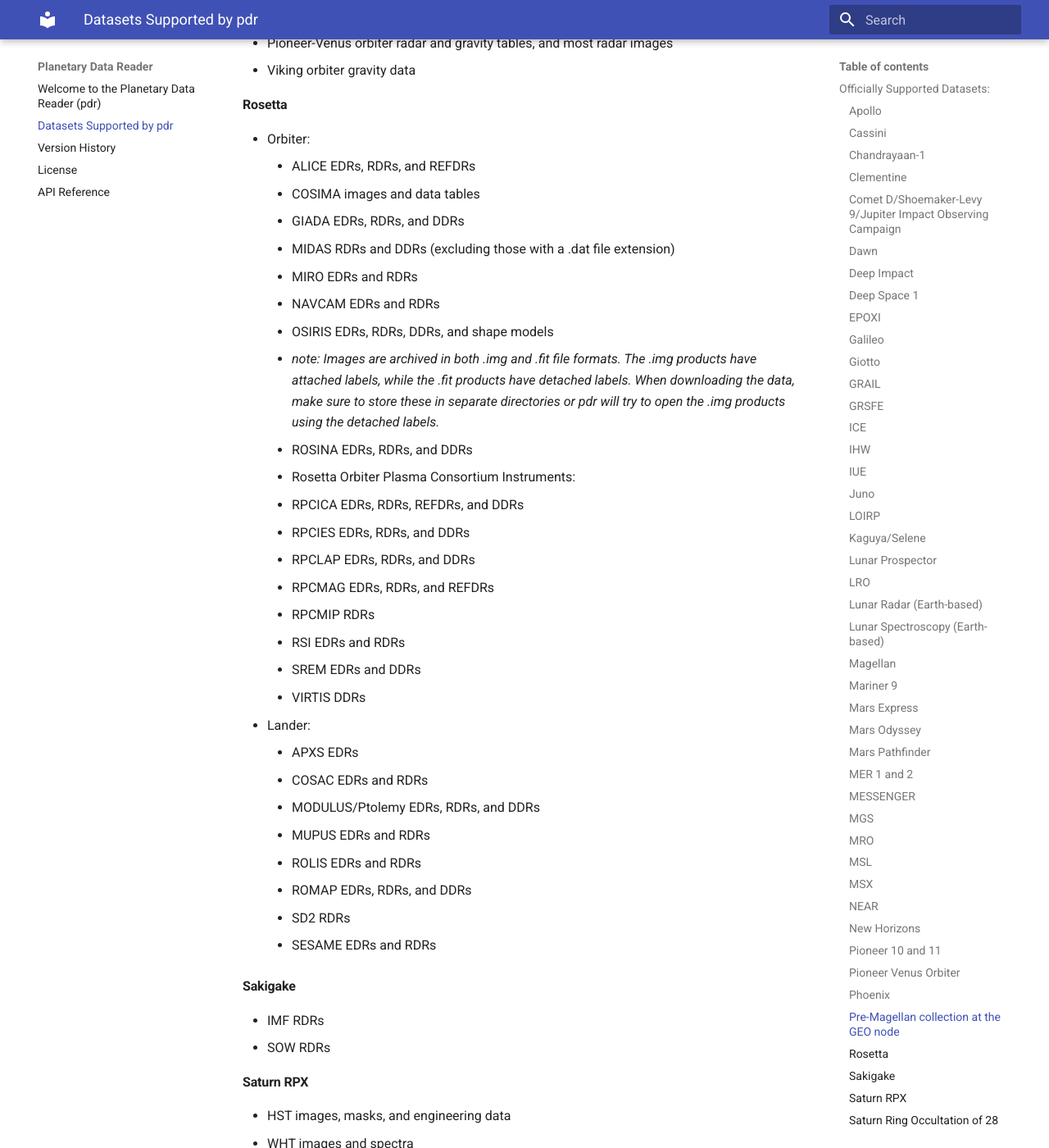
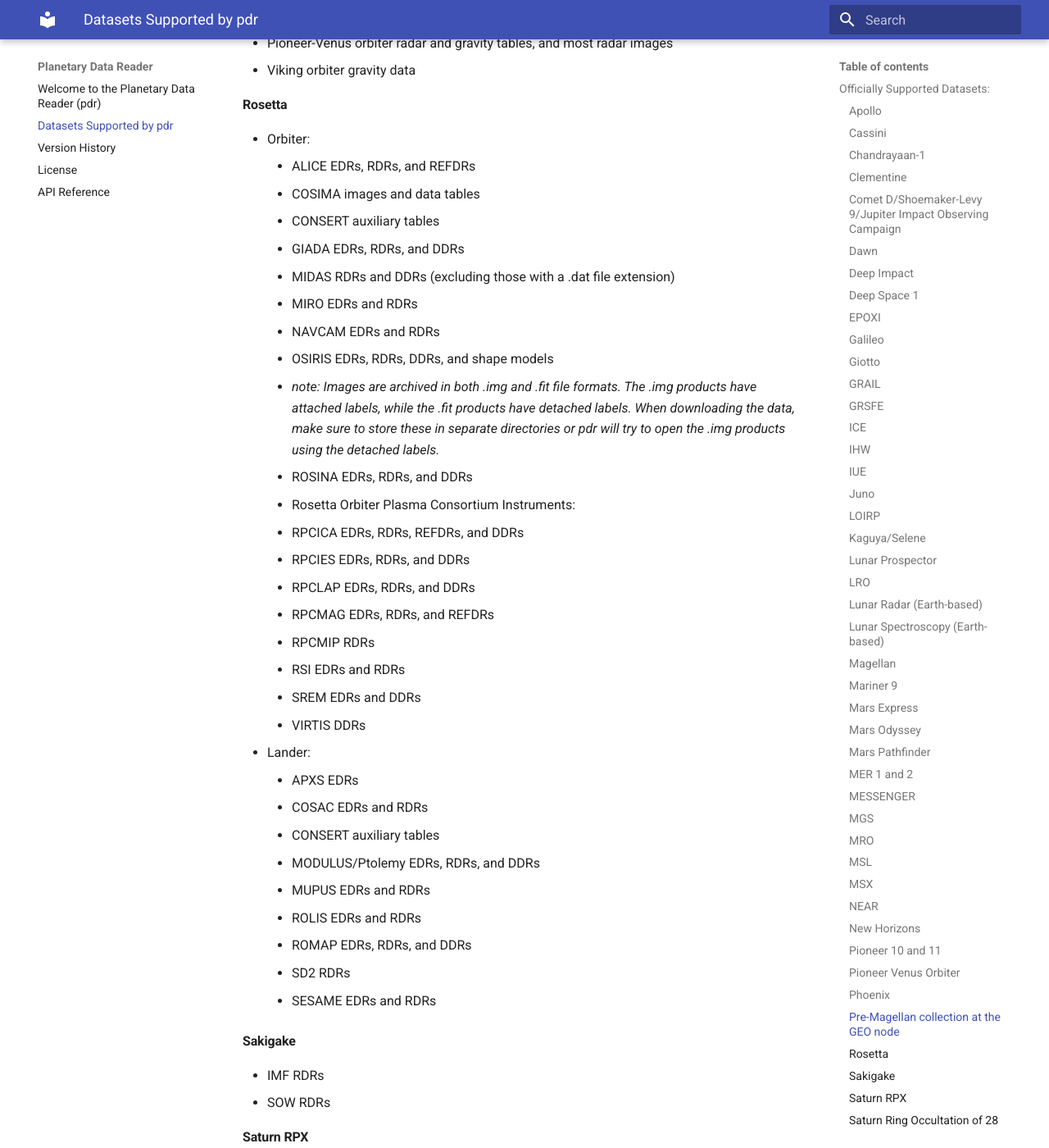
Before and after one commit to MillionConcepts/pdr, an MkDocs documentation site: the page built from docs/supported_datasets.md, in a window 1280 px wide and 1400 px high, scrolled down 13374 px. Shown: the whole window at 82% size. Built offline with MkDocs 1.6.1 and Material for MkDocs 9.7.7, drawn with Linux system fonts in a browser that asks for light colours; some of the changed text lies outside the part shown.

Commit message:
update supported_datasets.md

```diff
--- a/docs/supported_datasets.md
+++ b/docs/supported_datasets.md
@@ -411,6 +411,7 @@ expected data structures and that interpretable portions of their data
   - Orbiter:
     - ALICE EDRs, RDRs, and REFDRs
     - COSIMA images and data tables
+    - CONSERT auxiliary tables
     - GIADA EDRs, RDRs, and DDRs
     - MIDAS RDRs and DDRs (excluding those with a .dat file extension)
     - MIRO EDRs and RDRs
@@ -433,6 +434,7 @@ expected data structures and that interpretable portions of their data
   - Lander:
     - APXS EDRs
     - COSAC EDRs and RDRs
+    - CONSERT auxiliary tables
     - MODULUS/Ptolemy EDRs, RDRs, and DDRs
     - MUPUS EDRs and RDRs
     - ROLIS EDRs and RDRs
@@ -691,6 +694,7 @@ expected data structures and that interpretable portions of their data
     - WCL CP/CV-mode RDRs (support not planned)
 #### Rosetta
   - Orbiter:
+    - CONSERT EDRs, RDRs, and REFDRs (support planned)
     - MIDAS RDRs with .dat file extension (support planned)
     - VIRTIS RDRs (support planned)
     - VIRTIS geometry data
```
Also changed, not shown: other parts of docs/supported_datasets.md (+1 -0 lines).
